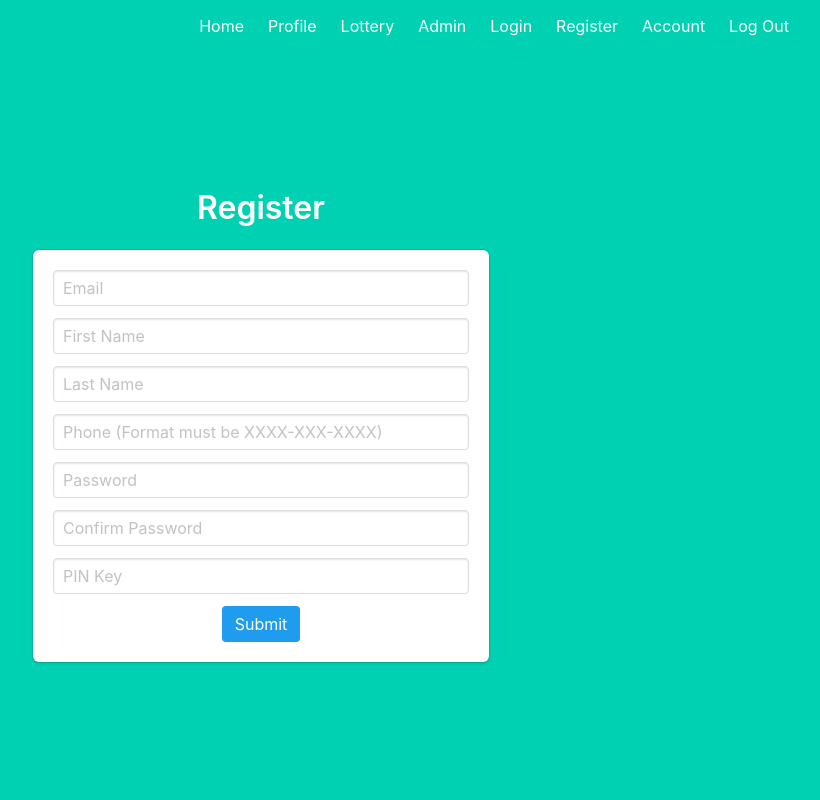
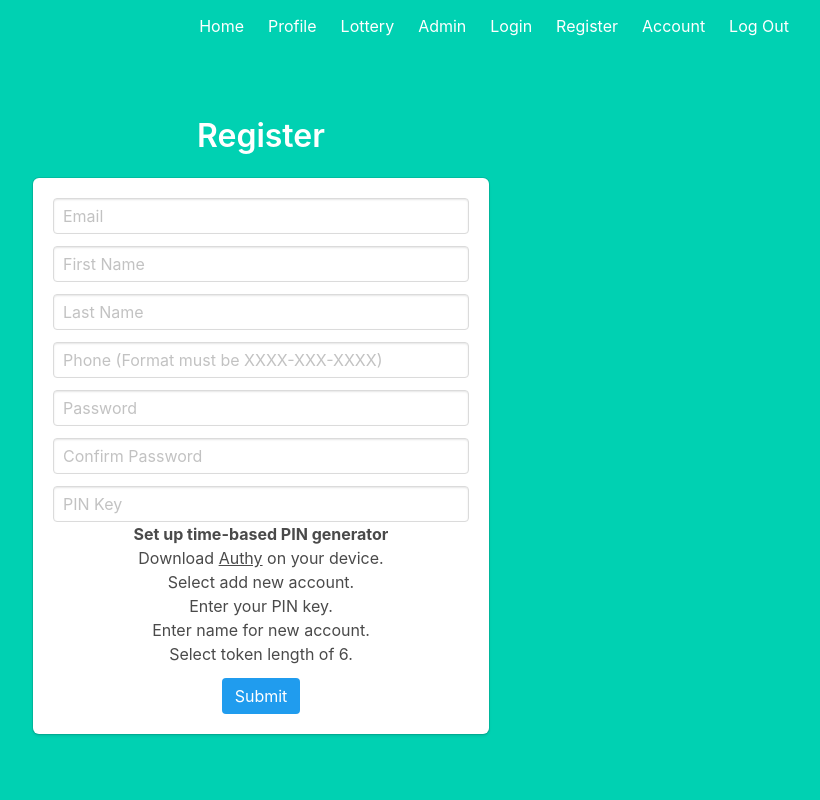
Before and after one commit to CMurphy2011/CSC2032-LotteryWebApp, a Flask app: page /register in a window 1280 px wide. Shown: the whole page, without its empty margins (427-1247 px from the left). Run offline with Flask 2, Linux system fonts and the light colour scheme.

Commit message:
- Implemented Pin 2FA

```diff
--- a/templates/register.html
+++ b/templates/register.html
@@ -50,6 +50,7 @@
                         {{ form.password(class="input", placeholder="Password") }}
                         {% for error in form.password.errors %}
                             {{ error }}
+                            <br>
                         {% endfor %}
                     </div>
                 </div>
@@ -65,11 +66,21 @@
                 <div class="field">
                     <div class="control">
                         {{ form.pin_key(class="input", placeholder="PIN Key") }}
+                        {% for error in form.confirm_password.errors %}
+                            {{ error }}
+                        {% endfor %}
                     </div>
                     <div>
+                        <p><b>Set up time-based PIN generator</b></p>
+                        <ul>
+                            <li>Download <a href="https://authy.com/download/" target="_blank"><u>Authy</u></a> on your device.</li>
+                            <li>Select add new account.</li>
+                            <li>Enter your PIN key.</li>
+                            <li>Enter name for new account.</li>
+                            <li>Select token length of 6.</li>
+                        </ul>
                         {# TODO: Add PIN generation setup instructions #}
                     </div>
-
                 </div>
 
 
--- a/users/forms.py
+++ b/users/forms.py
@@ -18,7 +18,7 @@ class RegisterForm(FlaskForm):
     phone = StringField(validators=[Required()])
     password = PasswordField(validators=[Required(), Length(min=6, max=12, message='Password must be betweem 6 and 12 characters in length')])
     confirm_password = PasswordField(validators=[Required(), EqualTo('password', message='Both password fields must be equal')])
-    pin_key = StringField(validators=[Required()])
+    pin_key = StringField(validators=[Required(), Length(min=32, max=32, message='Pin Key must be exactly 32 characters')])
     submit = SubmitField()
 
     def validate_phone(self, phone):
@@ -26,9 +26,14 @@ class RegisterForm(FlaskForm):
         if not p.match(self.phone.data):
             raise ValidationError("Phone Number must be in format XXXX-XXX-XXXX")
 
+    def validate_password(self, password):
+        pw = re.compile(r'(?=.*[A-Za-z])(?=.*\d)(?=.*[@$!%*#?&])[A-Za-z\d@$!%*#?&]{6,}')
+        if not pw.match(self.password.data):
+            raise ValidationError("Password must contain at least 1 Digit, 1 Lowercast Character, 1 Uppercase Character and 1 Special Character")
+
 
 class LoginForm(FlaskForm):
     username = StringField(validators=[Required(), Email()])
     password = PasswordField(validators=[Required()])
-    #pinkey = StringField(validators=[Required()])
+    pin = StringField(validators=[Required()])
     submit = SubmitField()
--- a/users/views.py
+++ b/users/views.py
@@ -1,12 +1,11 @@
 # IMPORTS
 import logging
+import pyotp
 from functools import wraps
 from datetime import datetime
 from flask import Blueprint, render_template, flash, redirect, url_for, request
 from flask_login import current_user, login_user, logout_user
 from werkzeug.security import check_password_hash
-
-import models
 from app import db
 from lottery.views import lottery
 from models import User
@@ -61,19 +60,24 @@ def login():
 
         user = User.query.filter_by(email=form.username.data).first()
 
-        if not user or not check_password_hash(user.password, form.password.data): #or not (user.pin_key == form.pinkey.data):
+        if not user or not check_password_hash(user.password, form.password.data):
             flash('Please check your login details and try again')
 
             return render_template('login.html', form=form)
 
-        login_user(user)
+        if pyotp.TOTP(user.pin_key).verify(form.pin.data):
 
-        user.last_logged_in = user.current_logged_in
-        user.current_logged_in = datetime.now()
-        db.session.add(user)
-        db.session.commit()
+            login_user(user)
 
-        return profile()
+            user.last_logged_in = user.current_logged_in
+            user.current_logged_in = datetime.now()
+            db.session.add(user)
+            db.session.commit()
+            return profile()
+
+        else:
+            flash("You have supplied an invalid 2FA token!", "danger")
+
     return render_template('login.html', form=form)
 
 
```
Also changed, not shown: templates/login.html (+8 -0 lines), lottery.db.
